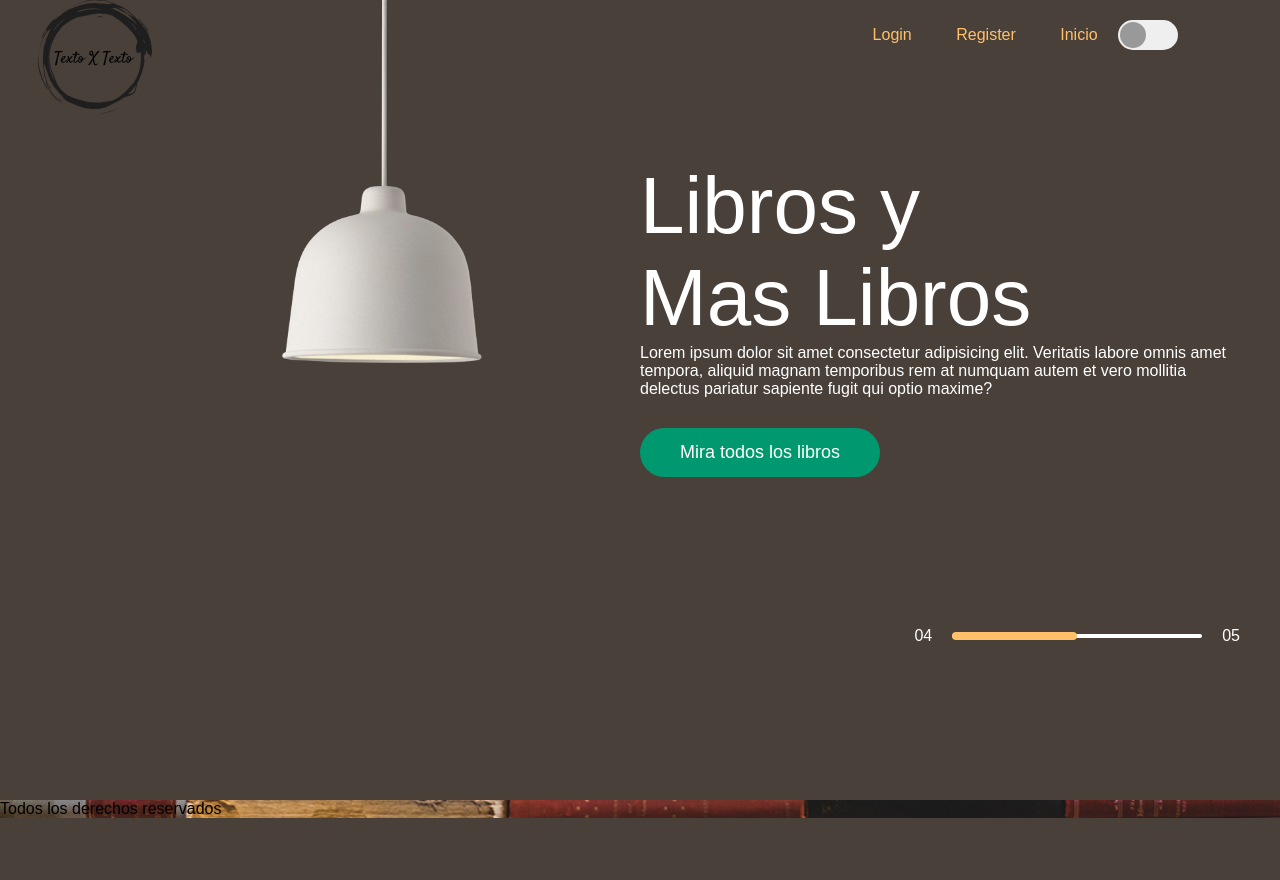
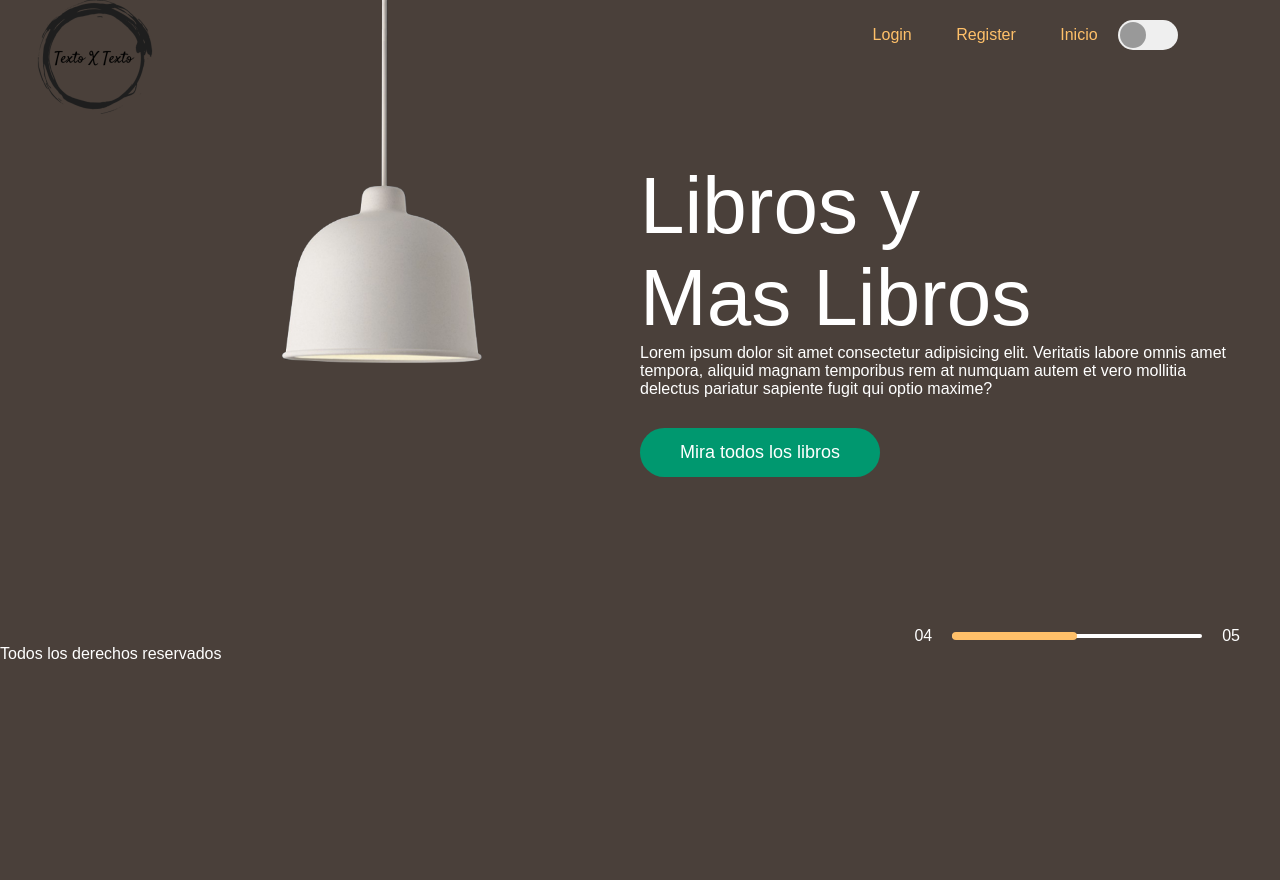
Before and after one commit to PPROF2-2022ProgWeb/g18-aula2-textoxtexto-g18, a PHP site: page / in a window 1280 px wide. Before the commit the page ends 818 px from the top, so only its background shows below. Run offline with PHP 8.4, Linux system fonts and the light colour scheme.

Commit message:
arreglo de footer

```diff
--- a/css/style.css
+++ b/css/style.css
@@ -11,7 +11,7 @@
 }
 .hero{
     background: #4A403A;
-    min-height: 100vh;
+    min-height: 110vh;
     width: 100%;
     color: #fff;
     position: relative;
--- a/index.html
+++ b/index.html
@@ -49,7 +49,7 @@
                 <p>05</p>
             </div>
         </div>
-
+        <footer>Todos los derechos reservados</footer>
     </div>
     <script>
         var btn = document.getElementById("btn")
@@ -61,8 +61,6 @@
         }
     </script>
 
-<footer>Todos los derechos reservados</footer>
-
 </body>
 
 </html>
```
